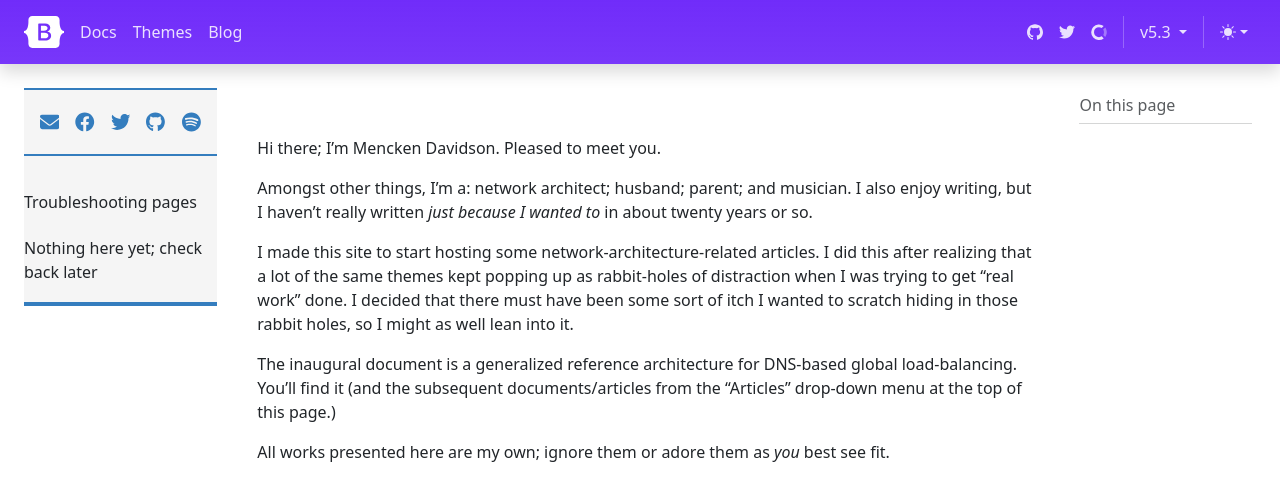
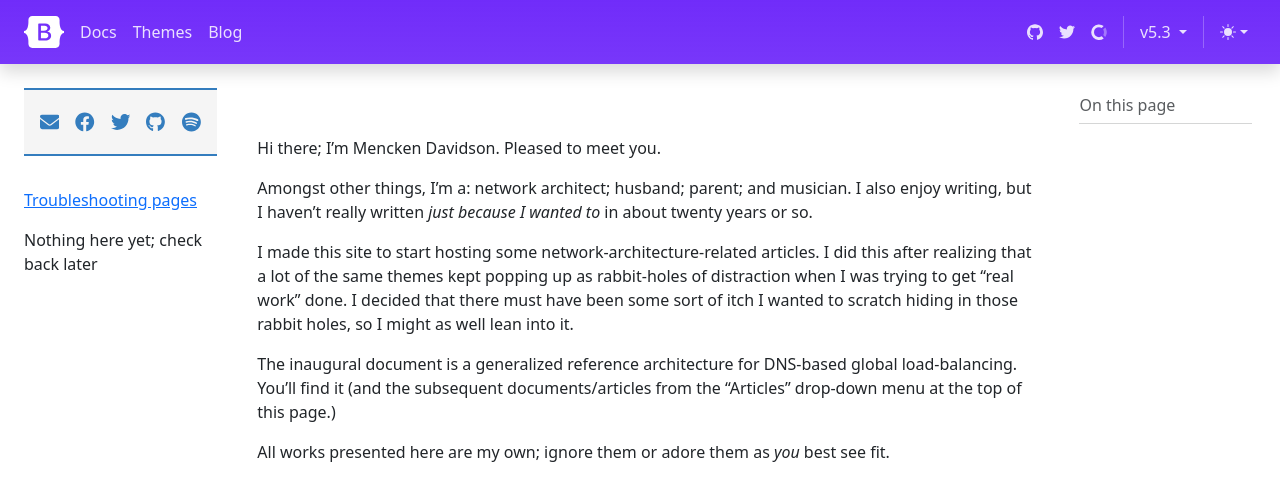
Before and after one commit to menckend/alpha, a Jekyll site: the page built from index.md, in a window 1280 px wide and 900 px high. Shown: the top 501 px of the window. Built offline with Jekyll 4.4.1, drawn with Linux system fonts in a browser that asks for light colours; nearby versions of some CDN libraries; library files that are not in the unit come from our copies.

Commit message:
Update new-sidebar.html

```diff
--- a/_includes/new-sidebar.html
+++ b/_includes/new-sidebar.html
@@ -1,5 +1,5 @@
 <aside class="bd-sidebar">
-  <div class="offcanvas-lg offcanvas-start" tabindex="-1" id="bdSidebar" aria-labelledby="bdSidebarOffcanvasLabel">
+  <div class="offcanvas-lg offcanvas-start position-sticky" tabindex="-1" id="bdSidebar" aria-labelledby="bdSidebarOffcanvasLabel">
     <div class="offcanvas-header border-bottom">
       <h5 class="offcanvas-title" id="bdSidebarOffcanvasLabel">Browse docs</h5>
       <button type="button" class="btn-close" data-bs-dismiss="offcanvas" aria-label="Close" data-bs-target="#bdSidebar"></button>
@@ -14,7 +14,7 @@
 </div>
 </li>
 {% comment %} <div class="mydocsidebar"> {% endcomment %}
-   <div class="mencknav">
+<!--   <div class="mencknav">  -->
          {% comment %} Get a list of all pages with l1/l2 index values that match *this* page.  (these are *all* the pages that should be in the sidebar)  {% endcomment %}
          {% assign ourpages = site.pages | where: 'l1idx', page.l1idx | where: 'l2idx', page.l2idx %}
          {% assign heycount = -1 | plus: 0 %}
@@ -26,7 +26,7 @@
                {% assign sburl = heynong.url %}
             {% endunless %}
          {% endfor %}
-         <div class="productTitle" style="padding-top: 32px;"><p><a title="{{sbtitle}}" href="{{sburl | remove: '/'}}">{{sbtitle}}</a></p></div>
+         <div style="padding-top: 32px;"><p><a title="{{sbtitle}}" href="{{sburl | remove: '/'}}">{{sbtitle}}</a></p></div>
             {% comment %} Get a list of all pages with l1/l2 index values that match *this* page (other than the l1 and l2 apex pages).  (these are *all* the pages that should be in the sidebar)  {% endcomment %}
             {% assign scourpages = site.pages | where: 'l1idx', page.l1idx | where: 'l2idx', page.l2idx | where_exp: 'page', 'page.l3idx' %}
             {% comment %} start building the tree if there *are* any other pages that match *this* page's l1|2 index values. {% endcomment %}
@@ -76,10 +76,10 @@
             {% else %}
                <p> Nothing here yet; check back later</p>
             {% endif %}
-            </div>
-            <div class="mencknav">
+<!--            </div> -->
+<!--            <div class="mencknav"> -->
               {% include in-page-nav-buttons.html %}
-            </div>
+<!--            </div> -->
         </ul>
       </nav>
 
```
